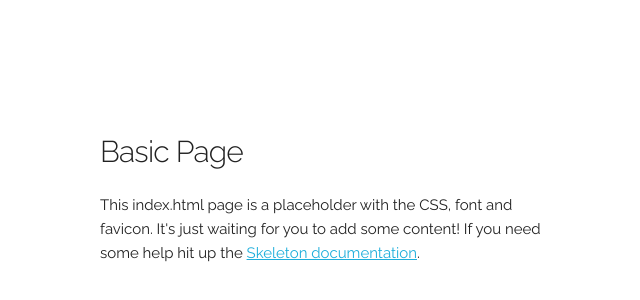
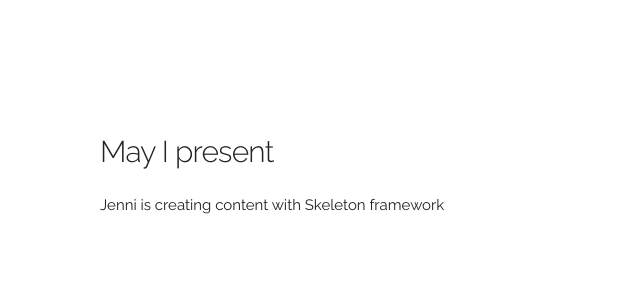
Before and after one commit to Jenttila/Internalstylsheetversion, a plain HTML site: page index.html in a window 1280 px wide. Shown: the part 108-408 px from the top of the page, without its empty margins (60-700 px from the left). Drawn offline with Linux system fonts and the light colour scheme.

Commit message:
Update index.html

```diff
--- a/index.html
+++ b/index.html
@@ -34,8 +34,8 @@
   <div class="container">
     <div class="row">
       <div class="one-half column" style="margin-top: 25%">
-        <h4>Basic Page</h4>
-        <p>This index.html page is a placeholder with the CSS, font and favicon. It's just waiting for you to add some content! If you need some help hit up the <a href="http://www.getskeleton.com">Skeleton documentation</a>.</p>
+        <h4>May I present</h4>
+        <p>Jenni is creating content with Skeleton framework</a></p>
       </div>
     </div>
   </div>
```
